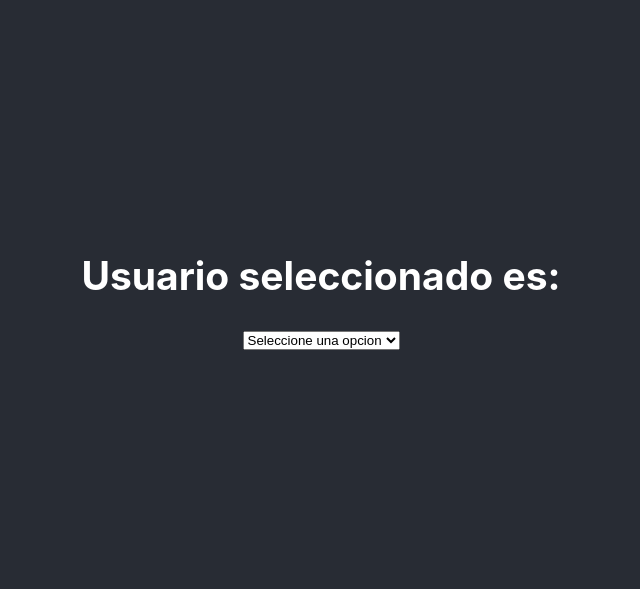
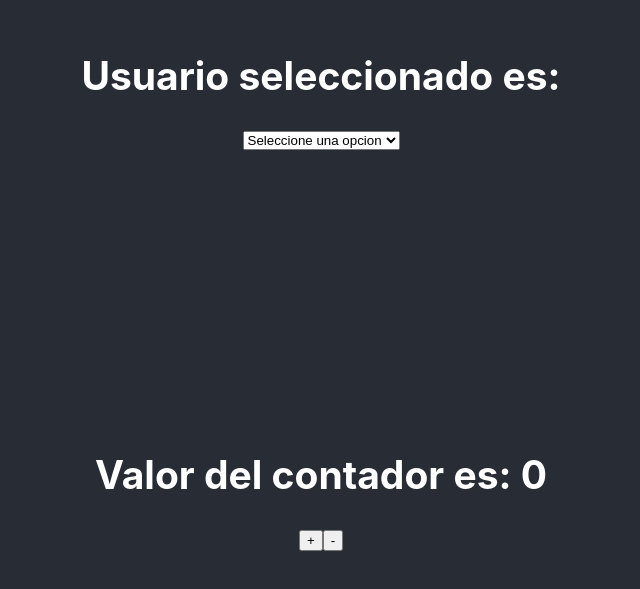
Before and after one commit to popehiflo/demo-apps-reactjs, a React (Create React App) app in the folder 03-react-state/: page / in a window 1280 px wide. Shown: the part 115-704 px from the top of the page, without its empty margins (319-959 px from the left). Built offline with nearby package versions, Linux system fonts and the light colour scheme.

Commit message:
03-feat: state de un contador

```diff
--- a/03-react-state/src/App.css
+++ b/03-react-state/src/App.css
@@ -15,7 +15,7 @@
 
 .App-header {
   background-color: #282c34;
-  min-height: 100vh;
+  min-height: 50vh;
   display: flex;
   flex-direction: column;
   align-items: center;
--- a/03-react-state/src/App.js
+++ b/03-react-state/src/App.js
@@ -10,8 +10,12 @@ const usersData = [
 
 function App() {
   const [usuario, setUsuario] = useState(null);
+  const [contador, setContador] = useState(0);
   const handleOnchangeUser = (event) => {
     setUsuario(event.target.value);
+  }
+  const handleOnclickAdd = () => {
+    setContador(contador + 1);
   }
   return (
     <div className="App">
@@ -24,6 +28,13 @@ function App() {
           ))}
         </select>
       </div>
+      <div className="App-header">
+        <h2>Valor del contador es: {contador}</h2>
+        <div style={{display:'flex'}}>
+          <button onClick={handleOnclickAdd}>+</button>
+          <button onClick={() => setContador(contador - 1)}>-</button>
+        </div>
+      </div>
     </div>
   );
 }
```
